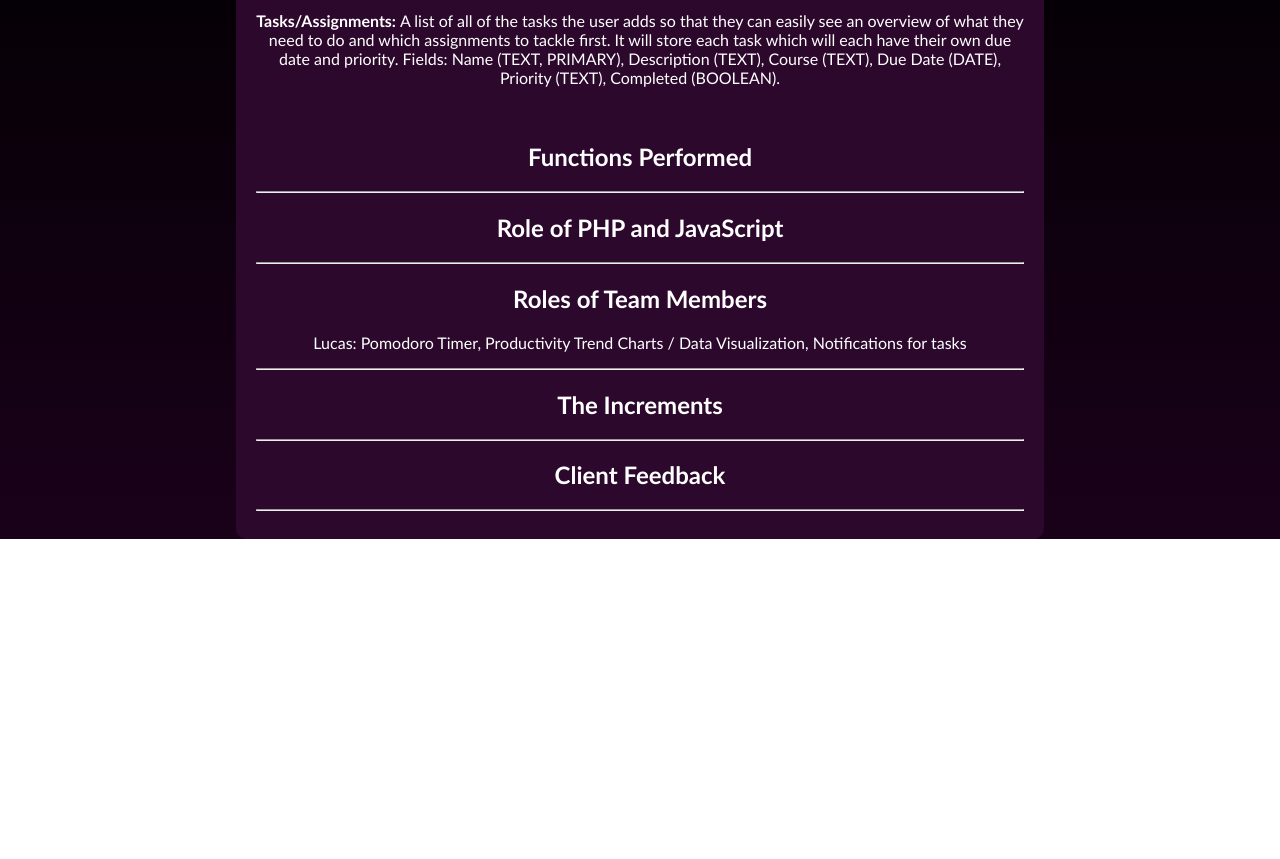
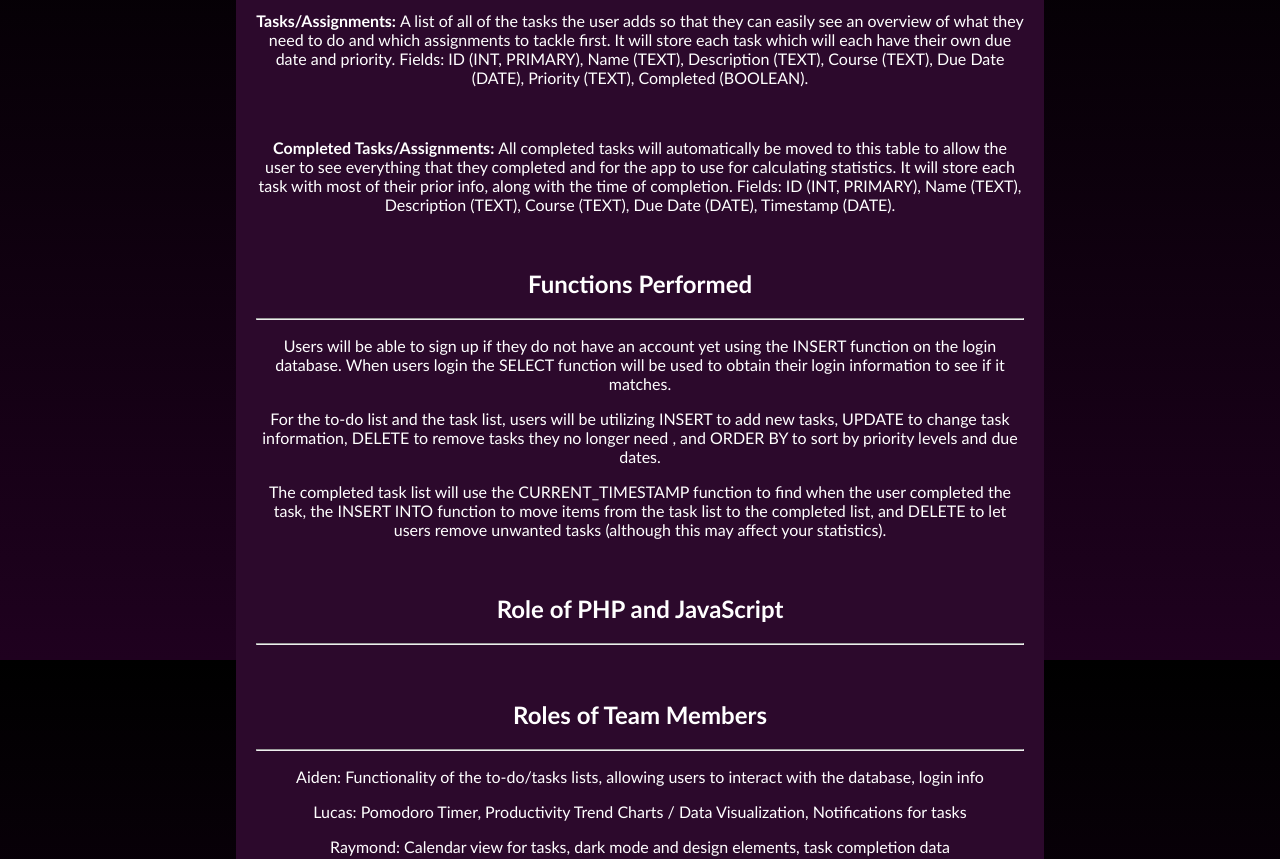
Before and after one commit to aiden-ly/1xd3-team23, a plain HTML site: page projects/developmentplan.html in a window 1280 px wide. Shown: the part 940-1799 px from the top of the page. Before the commit the page ends 1479 px from the top, so only its background shows below. Drawn offline with Linux system fonts and the light colour scheme.

Commit message:
dev plan update

```diff
--- a/projects/developmentplan.html
+++ b/projects/developmentplan.html
@@ -42,31 +42,56 @@
                 <hr>
                 <p><strong>Login Info/User Profile: </strong>A list of all login information to allow users
                 to have their own individual tasks. Their username and password will be used to login, while the
-                rest of the information inputted will be displayed at their profile. Fields: Username (TEXT, PRIMARY),
+                rest of the information inputted will be displayed at their profile. Fields: UserID (INT, PRIMARY), Username (TEXT),
                 Password (TEXT), Real Name (TEXT), School (TEXT), Major (TEXT), Semester (TEXT)</p><br>
 
 
                 <p><strong>To-do List Table: </strong>A simple to-do list to be used daily. It will
                 store each task that the user adds (this can be anything and doesn't have
                 to be related to a specific course/assignment) with a checkbox, showing if
-                it is completed or not. Fields: Name (TEXT, PRIMARY), Description (TEXT), Completed (BOOLEAN).</p><br>
+                it is completed or not. Fields: ID (INT, PRIMARY), Name (TEXT), Description (TEXT), Completed (BOOLEAN).</p><br>
 
                 <p><strong>Tasks/Assignments: </strong>A list of all of the tasks the user adds so that
                 they can easily see an overview of what they need to do and which assignments to
                 tackle first. It will store each task which will each have their own due date and priority.
-                Fields: Name (TEXT, PRIMARY), Description (TEXT), Course (TEXT), Due Date (DATE),
+                Fields: ID (INT, PRIMARY), Name (TEXT), Description (TEXT), Course (TEXT), Due Date (DATE),
                 Priority (TEXT), Completed (BOOLEAN).</p><br>
+
+                <p><strong>Completed Tasks/Assignments: </strong>All completed tasks will automatically be moved to
+                    this table to allow the user to see everything that they completed and for
+                    the app to use for calculating statistics. It will store each task with most of their prior info, along with the time
+                    of completion.
+                    Fields: ID (INT, PRIMARY), Name (TEXT), Description (TEXT), Course (TEXT), Due Date (DATE), Timestamp (DATE).</p><br>
 
 
                 <h2>Functions Performed</h2>
                 <hr>
+                <p>Users will be able to sign up if they do not have an account yet using the
+                    INSERT function on the login database. When users login the SELECT function will
+                    be used to obtain their login information to see if it matches.</p>
+
+                <p>For the to-do list and the task list, users will be utilizing INSERT to add new tasks,
+                    UPDATE to change task information, DELETE to remove tasks they no longer need
+                    , and ORDER BY to sort by priority levels and due dates.</p>
+
+                <p>The completed task list will use the CURRENT_TIMESTAMP function to find when the user
+                    completed the task, the INSERT INTO function to move items from the task list to the
+                    completed list, and DELETE to let users remove unwanted tasks (although this may
+                    affect your statistics).
+                </p>
+
+                </p><br>
+
 
                 <h2>Role of PHP and JavaScript</h2>
                 <hr>
+                <p></p><br>
 
                 <h2>Roles of Team Members</h2>
-                <p>Lucas: Pomodoro Timer, Productivity Trend Charts / Data Visualization, Notifications for tasks
-                </p>
+                <hr>
+                <p>Aiden: Functionality of the to-do/tasks lists, allowing users to interact with the database, login info</p>
+                <p>Lucas: Pomodoro Timer, Productivity Trend Charts / Data Visualization, Notifications for tasks</p>
+                <p>Raymond: Calendar view for tasks, dark mode and design elements, task completion data</p>
                 <hr>
 
                 <h2>The Increments</h2>
```
Also changed, not shown: projects/clientproject.html (+0 -1 lines).
